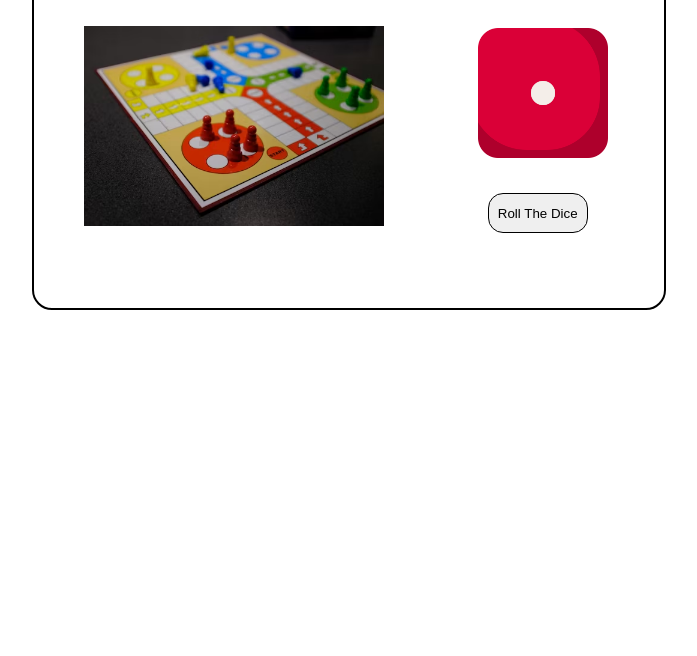
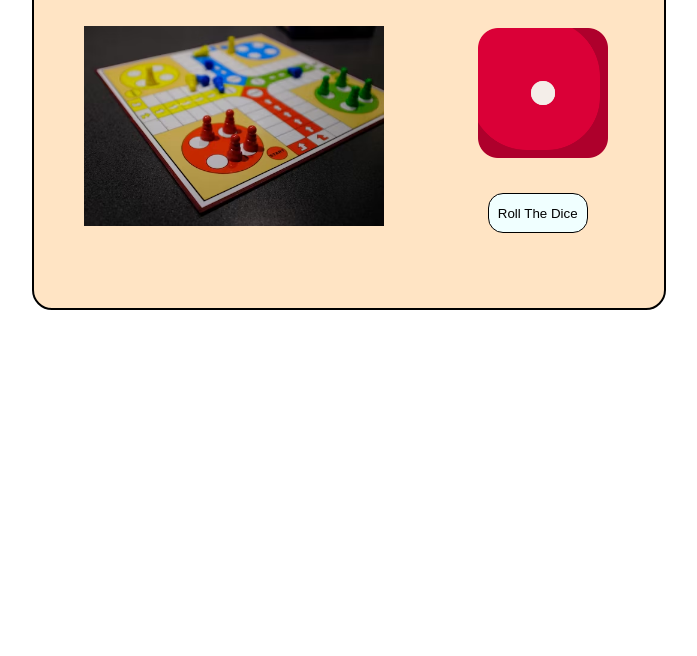
Before and after one commit to rajnandinitikkal/dice-roller-app, a plain HTML site: page index.html in a window 1280 px wide. Shown: the part 144-800 px from the top of the page, without its empty margins (291-988 px from the left). Drawn offline with Linux system fonts and the light colour scheme; files whose address does not match are found by name.

Commit message:
color change

```diff
--- a/index.html
+++ b/index.html
@@ -1,9 +1,11 @@
 <!DOCTYPE html>
 <html lang="en">
 <head>
-    <title>Array</title>
+    <title>The Dice</title>
     <style>
+
         .box{
+            background-color:bisque;
             margin: auto;
             height:400px;
             width: 630px;
@@ -34,6 +36,7 @@
             border: 1.5px solid black;
             border-radius: 15px;
             cursor: pointer;
+            background-color: azure;
         }
         .ludo-img{
             height: 200px;
```
